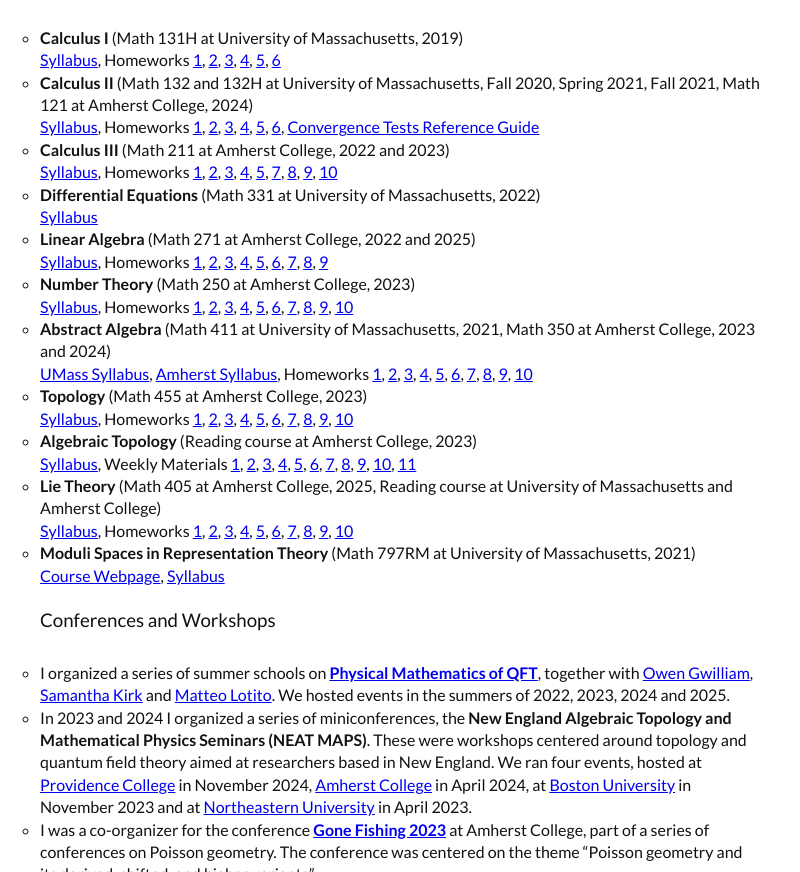
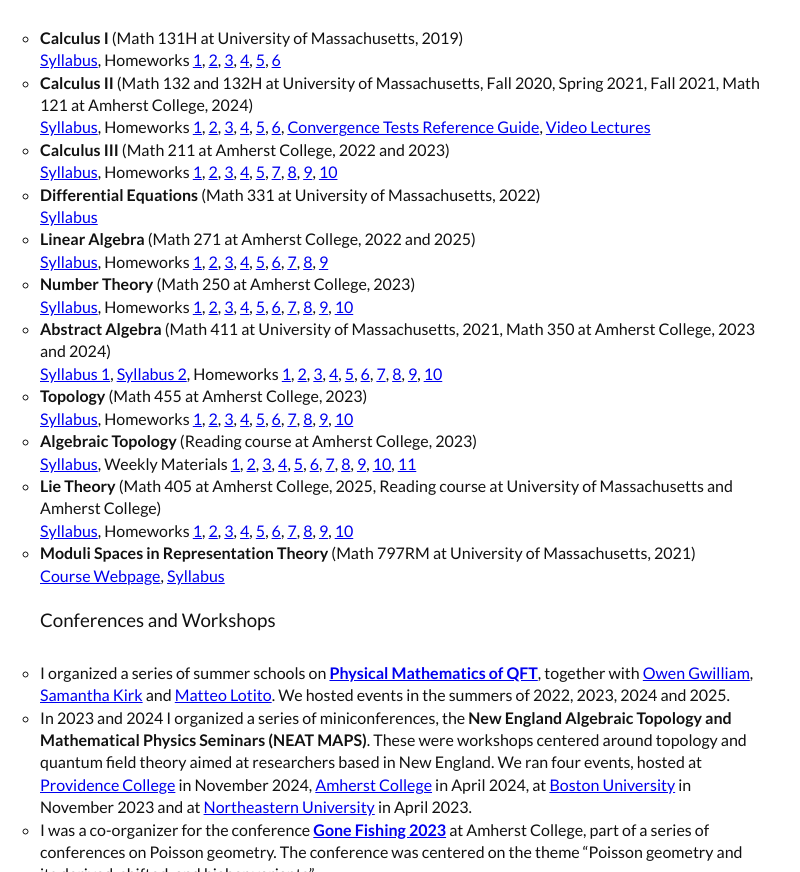
Before and after one commit to chrisjelliott/chrisjelliott.github.io, a plain HTML site: page index.html in a window 1280 px wide. Shown: the part 1553-2425 px from the top of the page, without its empty margins (0-800 px from the left). Drawn offline with Linux system fonts and the light colour scheme.

Commit message:
teaching tweaks

```diff
--- a/index.html
+++ b/index.html
@@ -208,7 +208,7 @@
       <a href="./Teaching/132H/132H_Homework_4.pdf">4</a>,
       <a href="./Teaching/132H/132H_Homework_5.pdf">5</a>,
       <a href="./Teaching/132H/132H_Homework_6.pdf">6</a>,
-      <a href="./Teaching/121_Convergence_Tests.pdf">Convergence Tests Reference Guide</a>
+      <a href="./Teaching/121_Convergence_Tests.pdf">Convergence Tests Reference Guide</a>, <a href="https://www.youtube.com/watch?v=YU91H4V0ngk&list=PLgCtW-aRrJCfJKA1Cx9aclx3-Lys0yqYs">Video Lectures</a>
     </li>
     <li><strong>Calculus III</strong> (Math 211 at Amherst College, 2022 and 2023)<br>
       <a href="./Teaching/211/Math_211_Syllabus_Fall_2022.pdf">Syllabus</a>, Homeworks
@@ -251,8 +251,8 @@
       <a href="./Teaching/250/250_Homework_10.pdf">10</a>
     </li>
     <li><strong>Abstract Algebra</strong> (Math 411 at University of Massachusetts, 2021, Math 350 at Amherst College, 2023 and 2024)<br>
-      <a href="./Teaching/411_Syllabus_2021.pdf">UMass Syllabus</a>,
-      <a href="./Teaching/350/Math_350_Syllabus_Spring_2024.pdf">Amherst Syllabus</a>, Homeworks
+      <a href="./Teaching/411_Syllabus_2021.pdf">Syllabus 1</a>,
+      <a href="./Teaching/350/Math_350_Syllabus_Spring_2024.pdf">Syllabus 2</a>, Homeworks
       <a href="./Teaching/350/350_Homework_1.pdf">1</a>,
       <a href="./Teaching/350/350_Homework_2.pdf">2</a>,
       <a href="./Teaching/350/350_Homework_3.pdf">3</a>,
```
